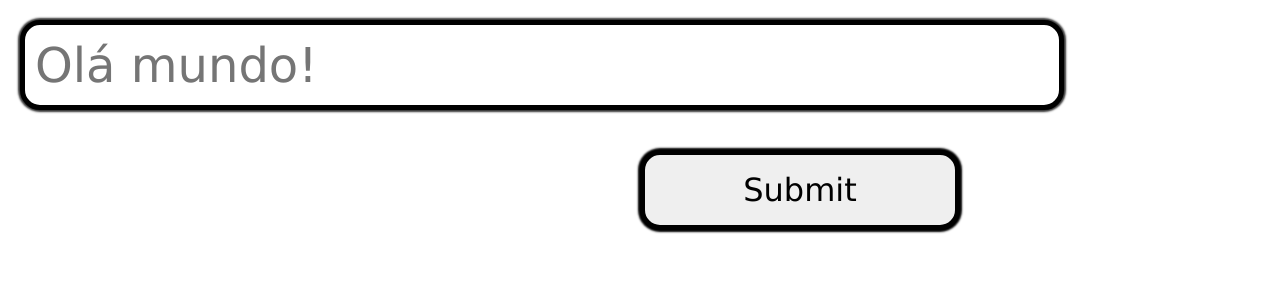
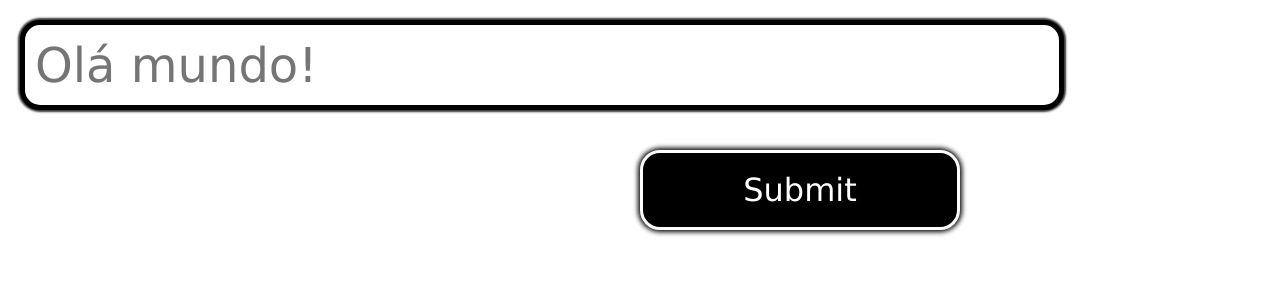
Before and after one commit to BrianoFelps/React, a React (Vite) app: page / in a window 1280 px wide. In both pictures the pointer is over the input 800 px from the left and 190 px from the top of the page. Shown: the top 300 px of the page. Built offline with nearby package versions, Linux system fonts and the light colour scheme.

Commit message:
alteraçõesCSS

```diff
--- a/src/Components/MyInput.css
+++ b/src/Components/MyInput.css
@@ -24,6 +24,7 @@ input:focus{
 input[type = "submit"]{
     width: 25%;
     padding: 10px;
+    border: 3px solid black;
     box-shadow: none;
     font-size: 2em;
     position: relative;
@@ -31,8 +32,12 @@ input[type = "submit"]{
 }
 
 input[type = "submit"]:hover{
-    box-shadow: 0 0 2px 2px rgba(0, 0, 0, 1);
+    color: rgb(255, 255, 255);
+    background: #000000;
+    box-shadow: 0 0 5px 2px rgba(0, 0, 0, 1);
+    border: 3px solid white;
     cursor: pointer;
+    transition: .3s;
 }
 
 input[type = "submit"]:focus{
```
